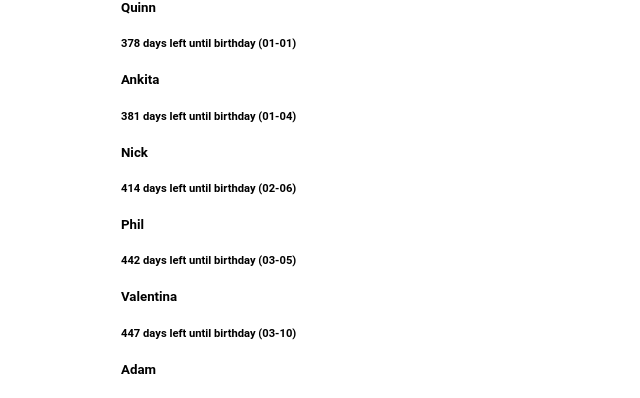
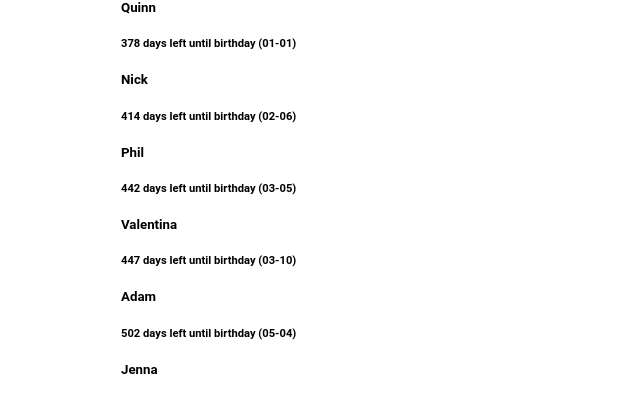
Before and after one commit to AdamFarid453/castle_bdays, a React (Create React App) app: page / in a window 1280 px wide. Shown: the part 549-947 px from the top of the page, without its empty margins (319-959 px from the left). Built offline with nearby package versions, Linux system fonts and the light colour scheme.

Commit message:
remove bugs

```diff
--- a/src/components/Birthdays.js
+++ b/src/components/Birthdays.js
@@ -9,12 +9,6 @@ export const friends = [
   {
     name: "Quinn",
     birthdayDate: "2024-01-01",
-    id: Math.floor(Math.random() * 1000),
-    imgURL: "",
-  },
-  {
-    name: "Ankita",
-    birthdayDate: "2024-01-04",
     id: Math.floor(Math.random() * 1000),
     imgURL: "",
   },
@@ -38,7 +32,7 @@ export const friends = [
   },
   {
     name: "Adam",
-    birthdayDate: "2023-05-04",
+    birthdayDate: "2024-05-04",
     id: Math.floor(Math.random() * 1000),
     imgURL: "",
   },
```
Also changed, not shown: 1 other file (tests, documents, lock files or other folders).
